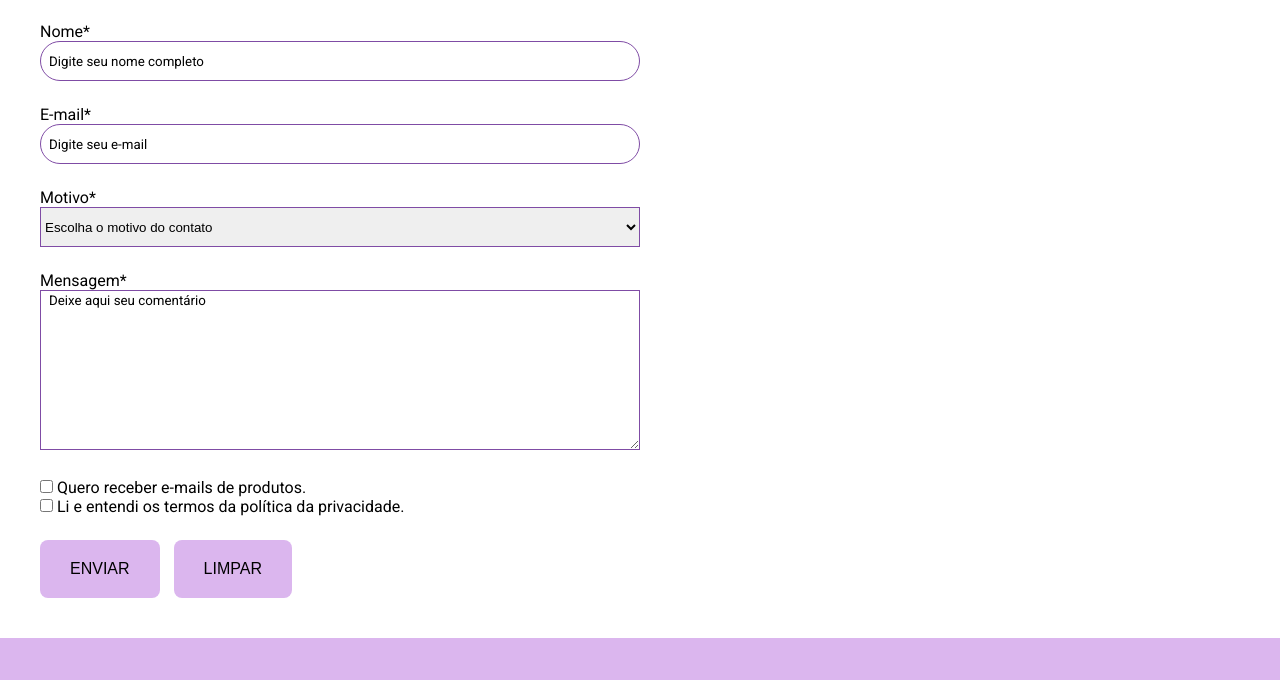
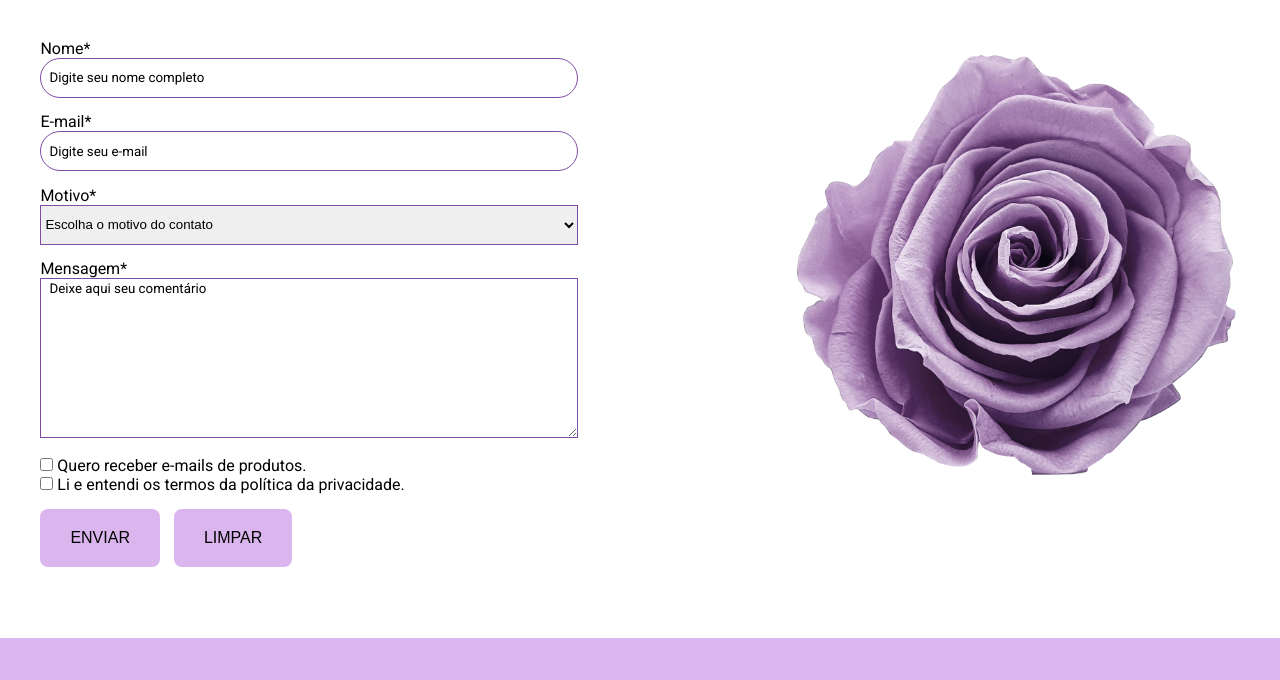
Before and after one commit to kamilarochapimentel/DSWI, a plain HTML site: page projeto/contato2.html in a window 1280 px wide. Shown: the part 229-909 px from the top of the page. Drawn offline with nearby package versions, Linux system fonts and the light colour scheme.

Commit message:
atualizacao da pagina contato

```diff
--- a/projeto/contato2.html
+++ b/projeto/contato2.html
@@ -40,10 +40,10 @@
             </article>
 
             <article id="address">
-                  <a href="#">
+                  <a href="#" alt="login">
                     <i class="bi bi-person"></i>
                 </a>
-                <a href="#">
+                <a href="#" alt="compras">
                     <i class="bi bi-bag"></i>
                 </a>
             </article>
@@ -57,8 +57,12 @@
             <h1>Fale Conosco</h1>
             <hr width="50%">
 
+            <table class="yasmim-contato">
+                <tr> <td>
+
             <div id="feedback">
                 <form action="" method="post">
+
                     <div>
                         <label for="nome">Nome*</label><br>
                         <input type="text" name="nome" id="nome" placeholder="Digite seu nome completo" required>
@@ -93,19 +97,27 @@
                         <input type="checkbox" id="termo" name="termo" required>
                         <label for="termo">Li e entendi os termos  da política da privacidade.</label>
                     </div>
+
                     <div id="botoes-todos" >
                     <input type="submit" id="enviar" name="enviar" value="Enviar"  class="botoes">
                     <input type="reset" id="limpar" name="limpar" value="Limpar"  class="botoes">
                     </div>
+
                 </form>
-            </div>
+                </div>
+            </td>
+
+            <td class="roses-tabela">
+                <div>
+                    <img id="img-contato" src="./src/assets/images/rosa-contato.png" alt="imagem de rosa na cor lilas">
+                    </div>
+                </td>
+
+            </tr>
+            </table>
 
         </div>
-
-
-
-
-    </main>
+         </main>
 
 
 <!-- FOOTER -->
--- a/projeto/src/assets/styles/styles-contato2.css
+++ b/projeto/src/assets/styles/styles-contato2.css
@@ -132,8 +132,8 @@ header nav a li {
 
 /* MAIN */
 main {
-    margin: 40px;
-}
+    margin:3%;
+ }
 
 h1 {
     color: var(--color_gray2);
@@ -154,7 +154,7 @@ hr{
 
 #email, #nome{
     height: 40px;
-    width: 50%;
+    width: 75%;
     border-radius: 10rem;
     border: 0.1rem solid var(--color_lilas);
 }
@@ -167,12 +167,12 @@ hr{
 }
 select {
     height: 40px;
-    width: 50%;
+    width: 75%;
     border: 0.1rem solid var(--color_lilas);
  }
 
 #feedback textarea {
-    width: 50%;
+    width: 75%;
     height: 10rem;
     border: 0.1rem solid var(--color_lilas);
     line-height: 1.5;
@@ -196,6 +196,19 @@ select {
 #limpar{
     display: relative;
     margin: 0 10px;
+}
+
+#img-contato {
+    width: 30rem;
+    margin:3%;
+    margin-bottom:20%;
+    padding: 3%;
+}
+.roses-tabela{
+    width: 40%;
+    display: absolute;
+    align-items: center;
+    justify-content: space-between;
 }
 
 /* FOOTER 1 */
```
Also changed, not shown: projeto/index.html (+3 -11 lines).
